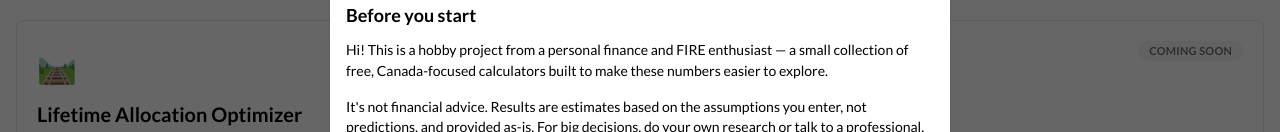
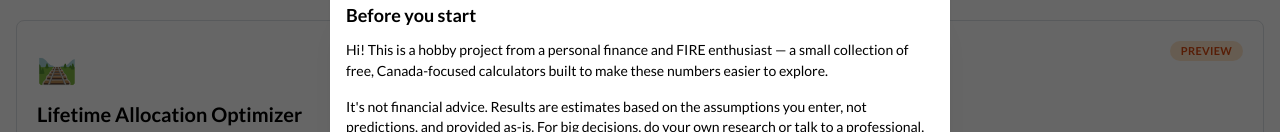
Before and after one commit to low-earth-orbit/rent-vs-buy, a Next.js app: page / in a window 1280 px wide. Shown: the part 297-429 px from the top of the page. Built offline with nearby package versions, Linux system fonts and the light colour scheme.

Commit message:
enable link to /acb

```diff
--- a/src/app/page.tsx
+++ b/src/app/page.tsx
@@ -52,7 +52,8 @@ const TOOLS: Tool[] = [
     title: "ACB Calculator",
     description:
       "Compute the adjusted cost basis of your non-registered holdings from a Wealthsimple activity export.",
-    // href: "/acb",
+    href: "/acb",
+    status: "preview",
   },
 ];
 
```
